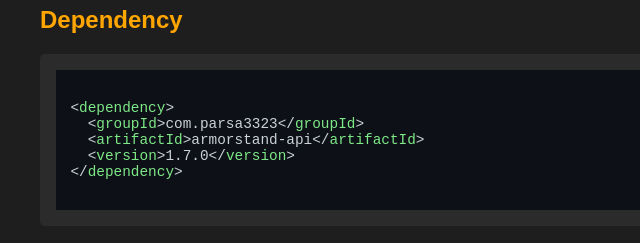
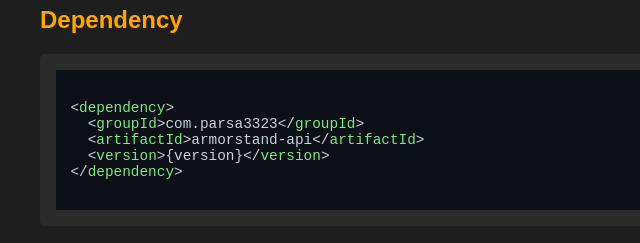
Before and after one commit to AdvancedArmorStands/Repository, a plain HTML site: page index.html in a window 1280 px wide. Shown: the part 152-395 px from the top of the page, 0-640 px from the left. Drawn offline with nearby package versions, Linux system fonts and the light colour scheme.

Commit message:
Update index.html

```diff
--- a/index.html
+++ b/index.html
@@ -45,7 +45,7 @@
 &lt;dependency&gt;
   &lt;groupId&gt;com.parsa3323&lt;/groupId&gt;
   &lt;artifactId&gt;armorstand-api&lt;/artifactId&gt;
-  &lt;version&gt;1.7.0&lt;/version&gt;
+  &lt;version&gt;{version}&lt;/version&gt;
 &lt;/dependency&gt;
   </code></pre>
 
```
